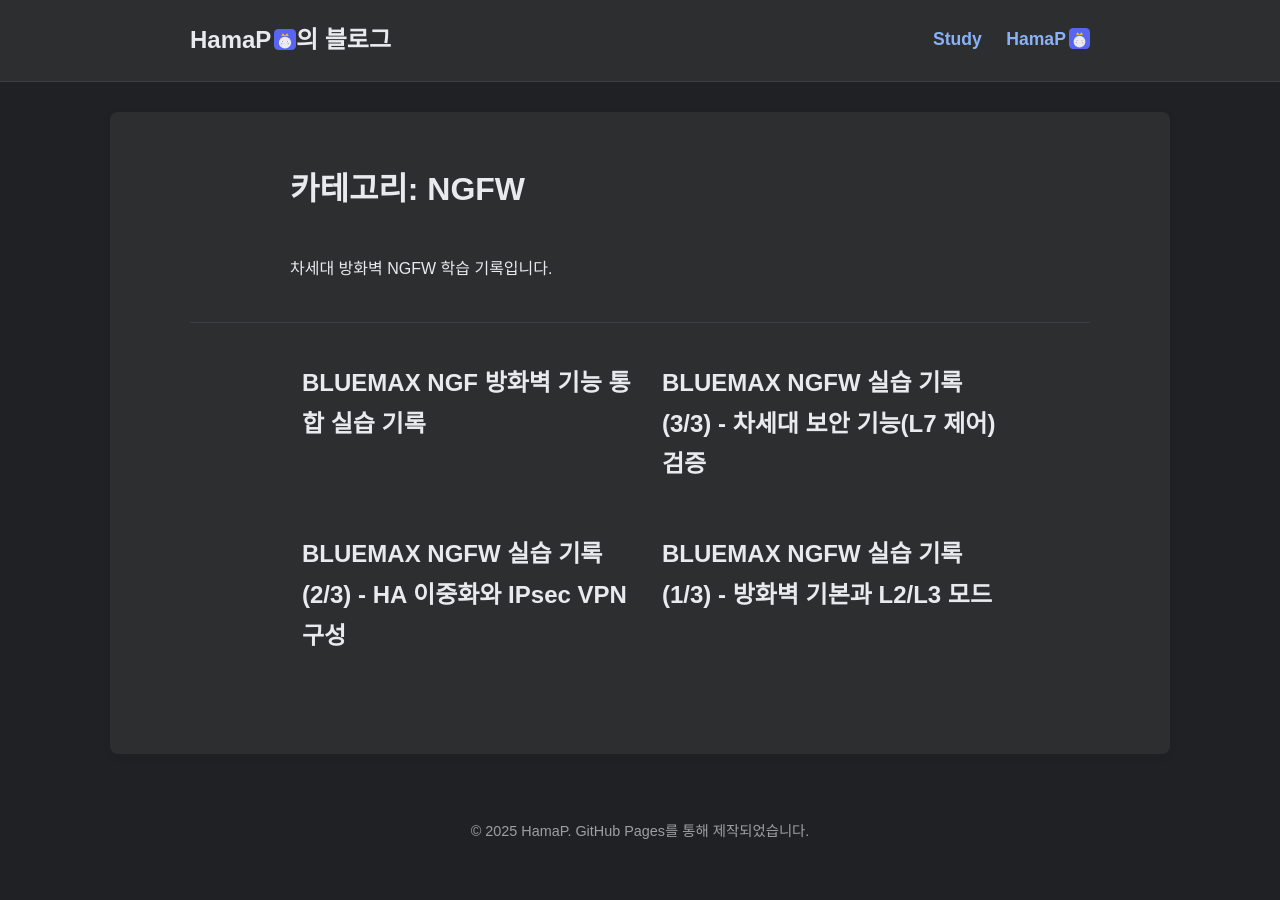
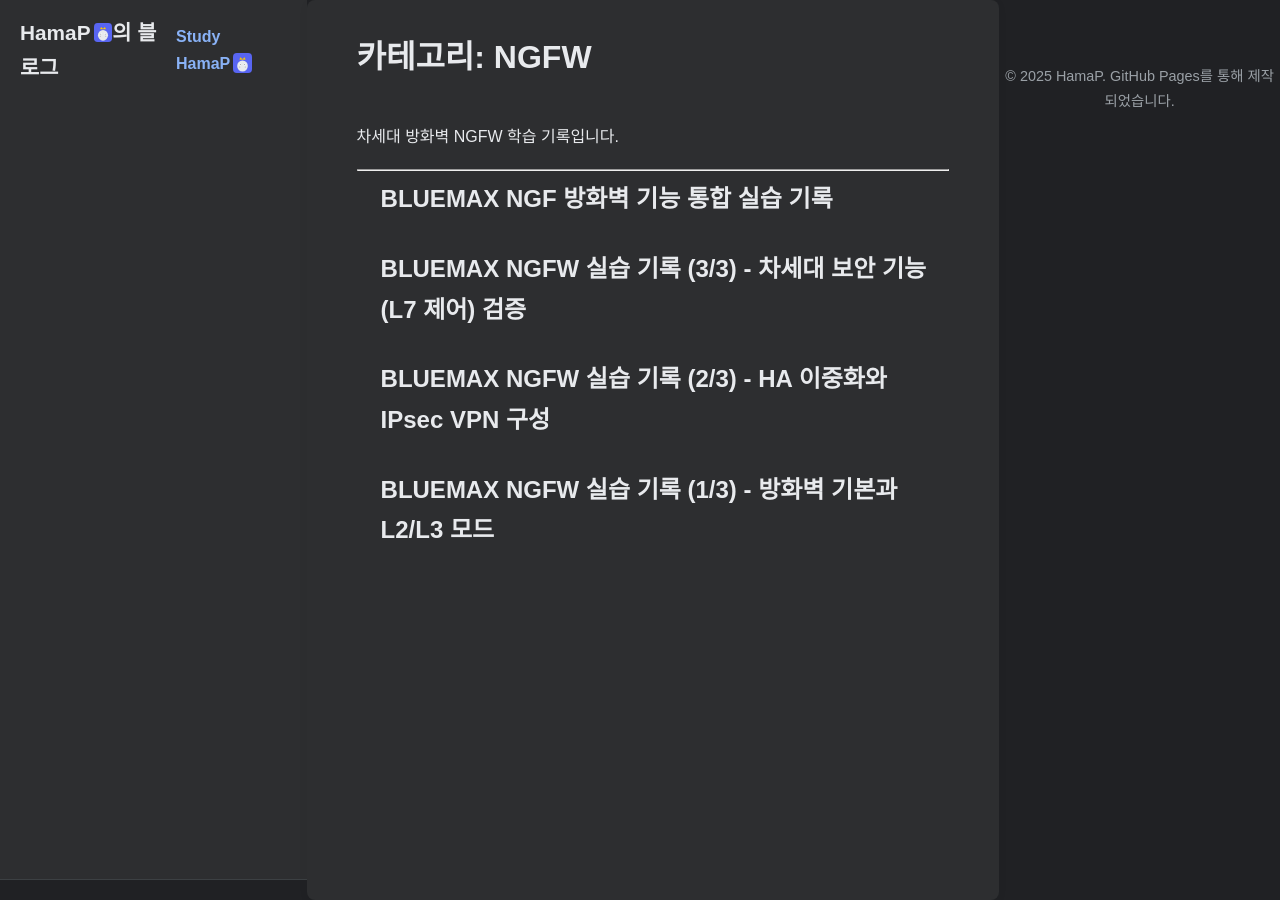
Before and after one commit to HamaP0/HamaP0.github.io, a Jekyll site: the page built from category/NGFW.html, in a window 1280 px wide. Built offline with Jekyll 4.4.1, drawn with Linux system fonts in a browser that asks for light colours; some web fonts are replaced.

Commit message:
Update style.scss

```diff
--- a/assets/css/style.scss
+++ b/assets/css/style.scss
@@ -12,9 +12,7 @@
   --header-bg:         #2d2e30;
   --content-bg:        #2d2e30;
   --border-color:      #3c4043;
-  --card-bg:           #2d2e30;
-  --card-hover-bg:     #333436;
-  --card-border:       #424549;
+  --sidebar-bg:        #28292b;
   --code-bg:           #282a2d;
   --footer-text:       #9aa0a6;
   --link-color:        #89B2F6;
@@ -23,6 +21,7 @@
   --copy-btn-bg:       #5F6368;
   --tag-bg:            #3c4043;
   --tag-hover-bg:      #4a4e52;
+  --sidebar-border:    #424549;
 }
 
 /* ------------------- */
@@ -37,6 +36,8 @@
   background-color: var(--bg-color);
   color: var(--text-color);
   transition: background-color 0.3s, color 0.3s;
+  display: flex;
+  min-height: 100vh;
 }
 
 a {
@@ -47,43 +48,115 @@
 
 a:hover {
   color: var(--link-hover-color);
-  text-decoration: none;
-}
-
-.container {
-  max-width: 900px;
-  margin: 0 auto;
-  padding: 0 20px;
-}
-
-hr {
-  border: none;
-  border-top: 1px solid var(--border-color);
-  margin: 40px 0;
+  text-decoration: underline;
 }
 
 /* ------------------- */
-/* 헤더 및 네비게이션 */
+/* 사이드바 네비게이션 */
 /* ------------------- */
+.sidebar {
+  width: 280px;
+  background-color: var(--sidebar-bg);
+  border-right: 1px solid var(--sidebar-border);
+  padding: 20px 0;
+  position: fixed;
+  height: 100vh;
+  overflow-y: auto;
+  z-index: 100;
+}
+
+.sidebar-header {
+  padding: 0 20px 15px;
+  border-bottom: 1px solid var(--border-color);
+  margin-bottom: 15px;
+}
+
+.sidebar-title {
+  font-size: 1.3em;
+  font-weight: bold;
+  color: var(--text-color);
+  display: flex;
+  align-items: center;
+}
+
+.sidebar-title .signature-icon {
+  height: 0.9em;
+  vertical-align: -0.1em;
+  margin-left: 5px;
+}
+
+.sidebar-nav {
+  padding: 0 15px;
+}
+
+.sidebar-nav h3 {
+  font-size: 0.9em;
+  text-transform: uppercase;
+  letter-spacing: 1px;
+  color: var(--footer-text);
+  margin: 15px 0 8px;
+  padding-left: 5px;
+}
+
+.sidebar-nav ul {
+  list-style: none;
+  padding-left: 0;
+  margin: 0;
+}
+
+.sidebar-nav li {
+  margin-bottom: 5px;
+}
+
+.sidebar-nav a {
+  display: block;
+  padding: 8px 10px;
+  border-radius: 4px;
+  color: var(--footer-text);
+  font-size: 0.95em;
+  transition: all 0.2s;
+}
+
+.sidebar-nav a:hover {
+  background-color: var(--border-color);
+  color: var(--text-color);
+}
+
+.sidebar-nav .current-page {
+  background-color: var(--border-color);
+  color: var(--text-color);
+  font-weight: bold;
+}
+
+/* ------------------- */
+/* 메인 콘텐츠 영역 */
+/* ------------------- */
+.content-area {
+  flex: 1;
+  margin-left: 280px;
+  min-width: 0; /* flexbox 내부에서 width 계산 문제 해결 */
+}
+
 .site-header {
   background-color: var(--header-bg);
   border-bottom: 1px solid var(--border-color);
-  padding: 20px 0;
-  margin-bottom: 30px;
+  padding: 15px 0;
+  margin-bottom: 20px;
 }
 
 .site-header .container {
   display: flex;
   justify-content: space-between;
   align-items: center;
+  max-width: 900px;
+  margin: 0 auto;
+  padding: 0 20px;
 }
 
 .site-title {
-  font-size: 1.5em;
+  font-size: 1.3em;
   font-weight: bold;
   color: var(--text-color);
-  display: flex;
-  align-items: center;
 }
 
 .site-title:hover {
@@ -91,8 +164,8 @@
 }
 
 .site-nav a {
-  margin-left: 20px;
-  font-size: 1.1em;
+  margin-left: 15px;
+  font-size: 1em;
   font-weight: bold;
   transition: color 0.2s;
 }
@@ -102,13 +175,10 @@
   color: var(--link-hover-color);
 }
 
-/* ------------------- */
-/* 메인 컨텐츠 영역 */
-/* ------------------- */
 .content-wrapper {
   max-width: 900px;
-  margin: 0 auto 30px;
-  padding: 50px 80px;
+  margin: 0 auto;
+  padding: 30px 50px;
   background-color: var(--content-bg);
   border-radius: 8px;
   box-shadow: 0 2px 10px rgba(0, 0, 0, 0.05);
@@ -141,6 +211,77 @@
 .content-wrapper :not(pre) > code {
   padding: 3px 6px;
   font-size: 0.9em;
+}
+
+/* ------------------- */
+/* 포스트 목록 */
+/* ------------------- */
+.post-list {
+  list-style: none;
+  padding-left: 0;
+  margin: 0;
+}
+
+.post-item {
+  margin-bottom: 25px;
+  padding-bottom: 25px;
+  border-bottom: 1px solid var(--border-color);
+}
+
+.post-item:last-child {
+  border-bottom: none;
+  margin-bottom: 0;
+  padding-bottom: 0;
+}
+
+.post-link {
+  color: var(--text-color);
+  text-decoration: none;
+  display: block;
+  transition: color 0.2s;
+}
+
+.post-link:hover {
+  color: var(--link-hover-color);
+}
+
+.post-link h2 {
+  font-size: 1.3em;
+  margin: 0 0 8px 0;
+  line-height: 1.3;
+}
+
+.post-meta {
+  color: var(--footer-text);
+  font-size: 0.9em;
+  margin-bottom: 8px;
+  display: flex;
+  align-items: center;
+  gap: 10px;
+}
+
+.category-tag {
+  display: inline-block;
+  background-color: var(--tag-bg);
+  color: var(--text-color);
+  padding: 3px 8px;
+  border-radius: 4px;
+  font-size: 0.8em;
+  transition: background-color 0.2s;
+}
+
+.category-tag:hover {
+  background-color: var(--tag-hover-bg);
+}
+
+.post-excerpt {
+  color: var(--footer-text);
+  font-size: 0.95em;
+  line-height: 1.5;
+  display: -webkit-box;
+  -webkit-line-clamp: 2;
+  -webkit-box-orient: vertical;
+  overflow: hidden;
 }
 
 /* ------------------- */
@@ -216,111 +357,6 @@
 }
 
 /* ------------------- */
-/* 포스트/카테고리 목록 */
-/* ------------------- */
-.post-meta {
-  color: var(--footer-text);
-  font-size: 0.9em;
-  margin-top: 8px;
-}
-
-/* Notion 스타일 카드 레이아웃 */
-.post-list,
-.category-list {
-  list-style: none;
-  padding-left: 0;
-  display: grid;
-  grid-template-columns: repeat(auto-fill, minmax(320px, 1fr));
-  gap: 20px;
-  margin: 0;
-}
-
-.post-list li {
-  margin-bottom: 0;
-  display: flex;
-}
-
-.category-list li {
-  margin-bottom: 10px;
-}
-
-.post-card {
-  background-color: var(--card-bg);
-  border: 1px solid var(--card-border);
-  border-radius: 8px;
-  padding: 18px;
-  transition: all 0.2s ease;
-  display: flex;
-  flex-direction: column;
-  height: 100%;
-  box-shadow: 0 2px 4px rgba(0, 0, 0, 0.05);
-}
-
-.post-card:hover {
-  background-color: var(--card-hover-bg);
-  transform: translateY(-2px);
-  box-shadow: 0 4px 8px rgba(0, 0, 0, 0.1);
-  border-color: var(--border-color);
-}
-
-.post-link {
-  color: var(--text-color);
-  text-decoration: none;
-  flex-grow: 1;
-  display: flex;
-  flex-direction: column;
-}
-
-.post-link h2 {
-  font-size: 1.3em;
-  margin: 0 0 8px 0;
-  line-height: 1.3;
-  transition: color 0.2s;
-}
-
-.post-link:hover h2 {
-  color: var(--link-hover-color);
-}
-
-.post-excerpt {
-  color: var(--footer-text);
-  font-size: 0.95em;
-  line-height: 1.5;
-  margin-bottom: 12px;
-  display: -webkit-box;
-  -webkit-line-clamp: 3;
-  -webkit-box-orient: vertical;
-  overflow: hidden;
-  flex-grow: 1;
-}
-
-.category-tag {
-  display: inline-block;
-  background-color: var(--tag-bg);
-  color: var(--text-color);
-  padding: 4px 10px;
-  border-radius: 15px;
-  font-size: 0.8em;
-  margin-bottom: 10px;
-  transition: background-color 0.2s;
-}
-
-.category-tag:hover {
-  background-color: var(--tag-hover-bg);
-}
-
-/* 카테고리 페이지 스타일 */
-.category-page h1 {
-  margin-top: 0;
-  padding-bottom: 15px;
-  border-bottom: 1px solid var(--border-color);
-}
-
-.category-page .post-list {
-  grid-template-columns: repeat(auto-fill, minmax(300px, 1fr));
-}
-
-/* ------------------- */
 /* 포스트 내비게이션    */
 /* ------------------- */
 .post-nav {
@@ -382,6 +418,7 @@
   padding: 20px 0;
   font-size: 0.9em;
   color: var(--footer-text);
+  margin-top: 30px;
 }
 
 /* ------------------- */
@@ -414,32 +451,30 @@
 /* ------------------- */
 /* 모바일 최적화       */
 /* ------------------- */
-@media (max-width: 768px) {
-  .content-wrapper {
-    padding: 30px 20px;
+@media (max-width: 1024px) {
+  .sidebar {
+    width: 240px;
   }
 
-  .site-header .container {
-    flex-direction: column;
-    align-items: flex-start;
-    gap: 10px;
+  .content-wrapper {
+    padding: 25px 30px;
+  }
+}
+
+@media (max-width: 768px) {
+  .sidebar {
+    display: none;
   }
 
-  .site-nav a {
+  .content-area {
     margin-left: 0;
-    margin-top: 5px;
   }
 
-  .post-list {
-    grid-template-columns: 1fr;
+  .content-wrapper {
+    padding: 20px;
   }
 
-  .post-nav {
-    flex-direction: column;
-  }
-
-  .post-nav .prev,
-  .post-nav .next {
-    width: 100%;
+  .post-excerpt {
+    -webkit-line-clamp: 3;
   }
 }
```
